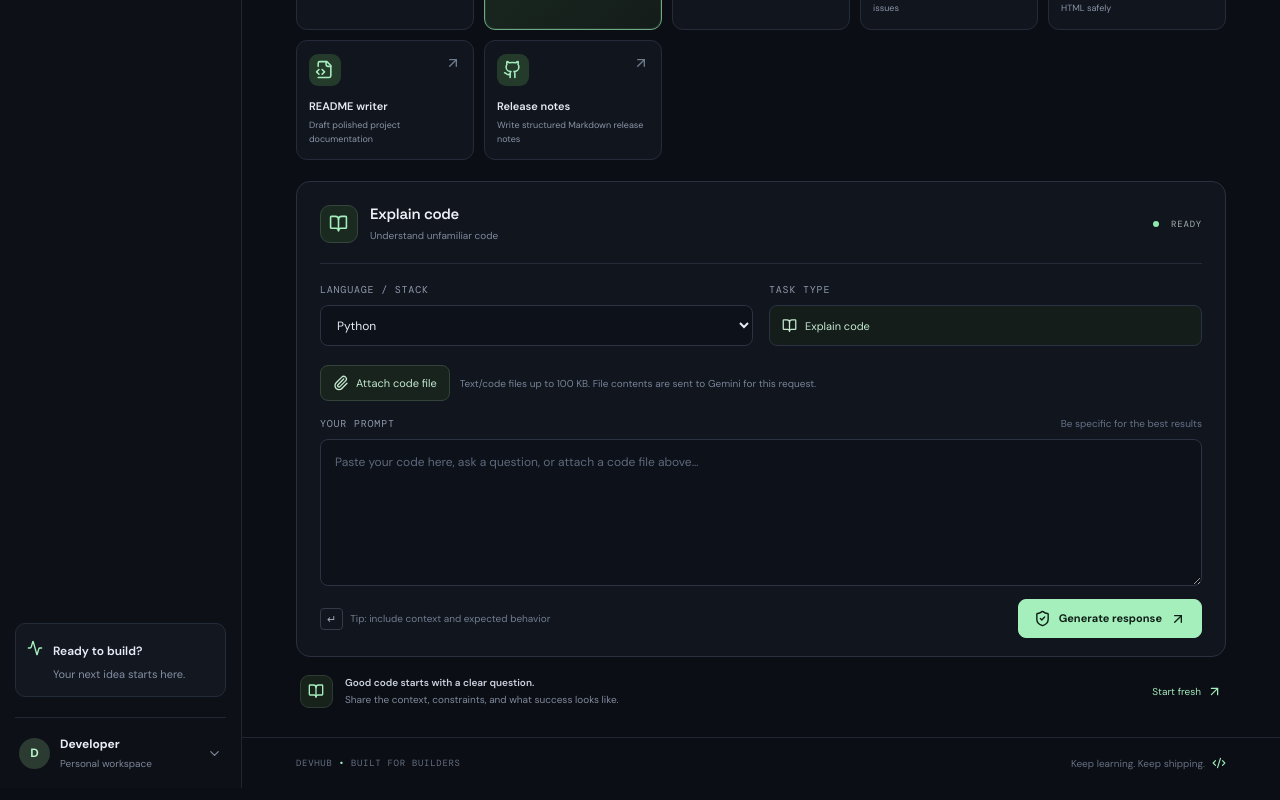
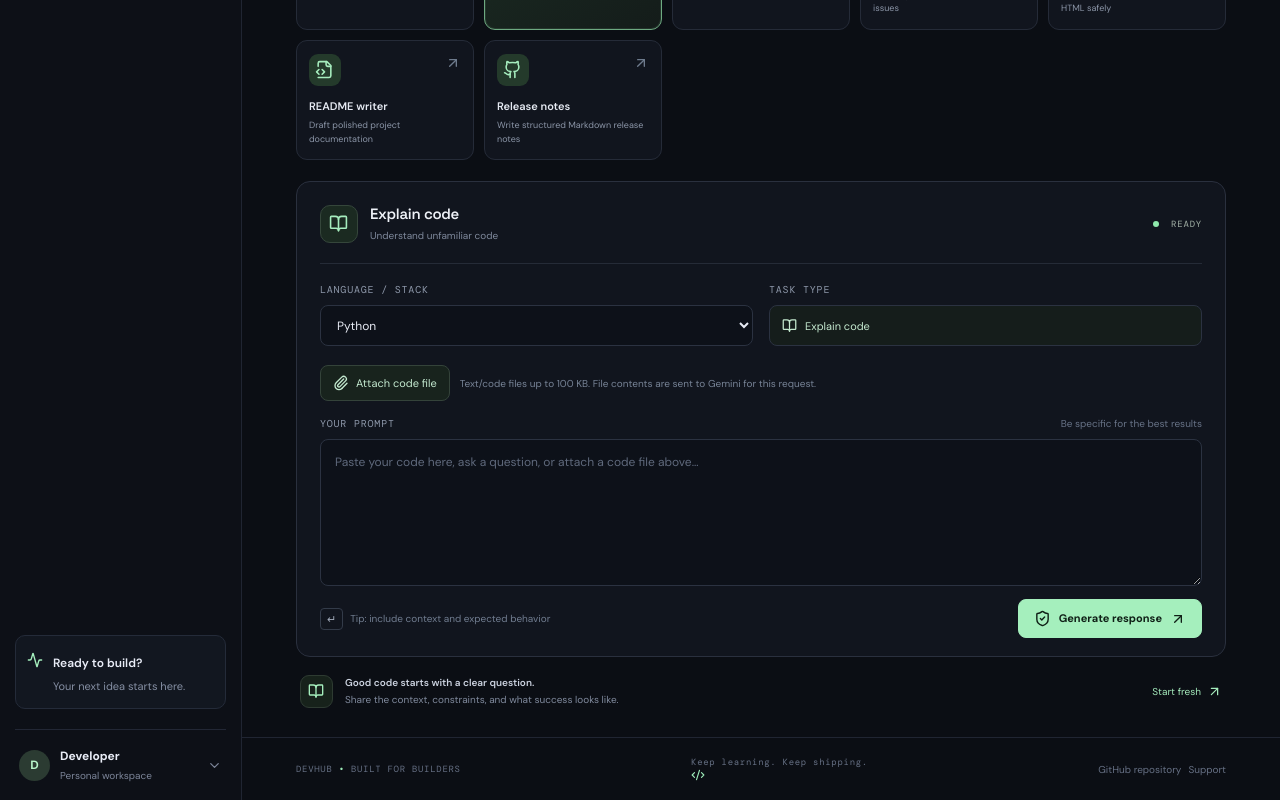
Before and after one commit to Error-cracker-1/AI-Developer-Hub, a React (Vite) app: page / in a window 1280 px wide. Shown: the part 583-1383 px from the top of the page. Built offline with nearby package versions, Linux system fonts and the light colour scheme.

Commit message:
feat: add repository and support links

```diff
--- a/src/App.tsx
+++ b/src/App.tsx
@@ -980,6 +980,10 @@
           <span>
             Keep learning. Keep shipping. <Code2 size={14} />
           </span>
+          <span className="footer-links">
+            <a href="https://github.com/Error-cracker-1/AI-Developer-Hub/tree/deploy-vercel" target="_blank" rel="noreferrer" aria-label="View AI Developer Hub source on GitHub">GitHub repository</a>
+            <a href="https://github.com/Error-cracker-1/AI-Developer-Hub/issues" target="_blank" rel="noreferrer" aria-label="Get support or report an issue">Support</a>
+          </span>
         </footer>
       </main>
     </div>
```
